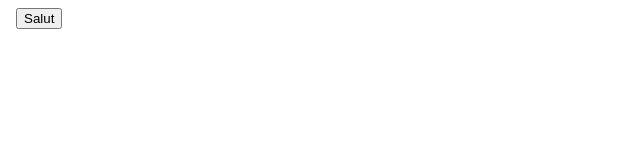
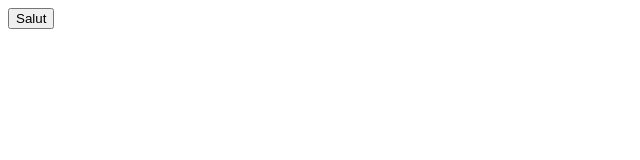
Before and after one commit to FlashxArrow/angular-tasks, an Angular app in the folder first-angular-project/: page / in a window 1280 px wide. Shown: the top 160 px of the page, without its empty margins (0-640 px from the left). Built offline with nearby package versions, Linux system fonts and the light colour scheme.

Commit message:
resolved cr

```diff
--- a/first-angular-project/src/app/app.component.html
+++ b/first-angular-project/src/app/app.component.html
@@ -1,13 +1 @@
-<html>
-
-<head>
-  <title> INTERNSHIP </title>
-</head>
-
-<body>
-  <div>
-    <button> Salut </button>
-  </div>
-</body>
-
-</html>
+<button> Salut </button>
```
